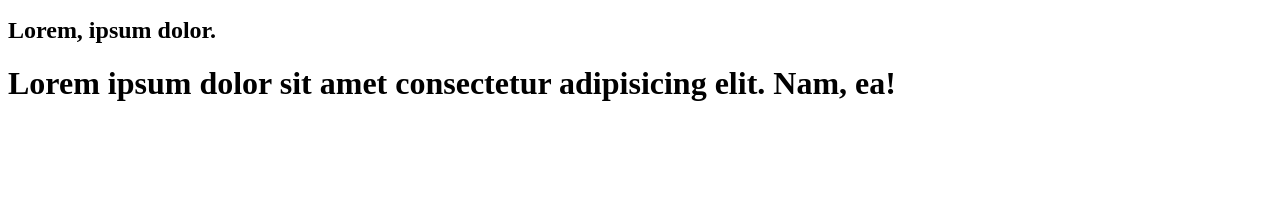
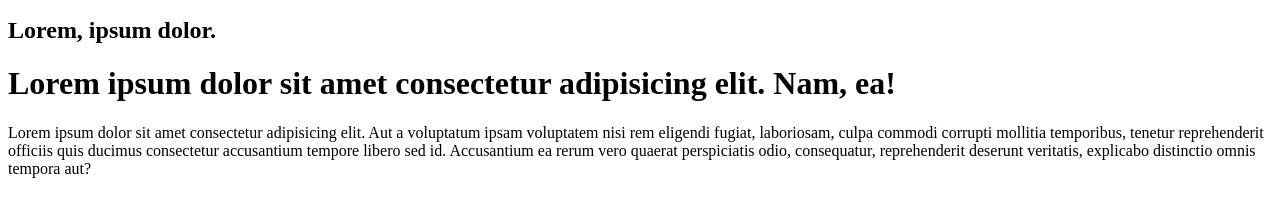
Before and after one commit to hrushikeswar86/HtmlDemo, a plain HTML site: page index.html in a window 1280 px wide. Shown: the part 155-372 px from the top of the page. Drawn offline with Linux system fonts and the light colour scheme.

Commit message:
Update index.html

```diff
--- a/index.html
+++ b/index.html
@@ -10,5 +10,6 @@
     <p> Lorem ipsum, dolor sit amet consectetur adipisicing elit. Iusto voluptatum perspiciatis inventore corrupti cumque tempora corporis quia repellendus adipisci voluptates accusantium obcaecati sequi veritatis est, omnis eum culpa repudiandae voluptas, id aliquam! Recusandae, minus? Fugit, ut et earum, repellendus harum quidem dolores, placeat animi culpa iure tenetur iusto autem dolor suscipit quaerat explicabo consectetur nostrum inventore. Veritatis blanditiis officiis dolor sequi id quis iure eligendi. Vel id optio sequi velit? Optio expedita nihil incidunt libero eos earum dicta vel harum reprehenderit repellendus magnam totam dolores minima, error perferendis adipisci labore quisquam possimus laboriosam, ratione porro quam quibusdam deserunt? Ipsa, velit. </p>
     <h2>Lorem, ipsum dolor.</h2>
     <h1>Lorem ipsum dolor sit amet consectetur adipisicing elit. Nam, ea!</h1>
+    <p>Lorem ipsum dolor sit amet consectetur adipisicing elit. Aut a voluptatum ipsam voluptatem nisi rem eligendi fugiat, laboriosam, culpa commodi corrupti mollitia temporibus, tenetur reprehenderit officiis quis ducimus consectetur accusantium tempore libero sed id. Accusantium ea rerum vero quaerat perspiciatis odio, consequatur, reprehenderit deserunt veritatis, explicabo distinctio omnis tempora aut?</p>
 </body>
 </html>
```
